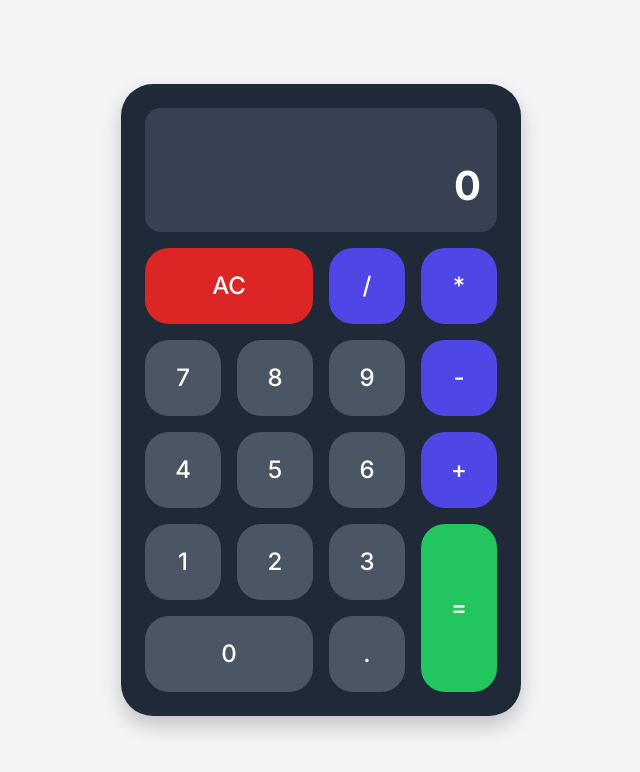
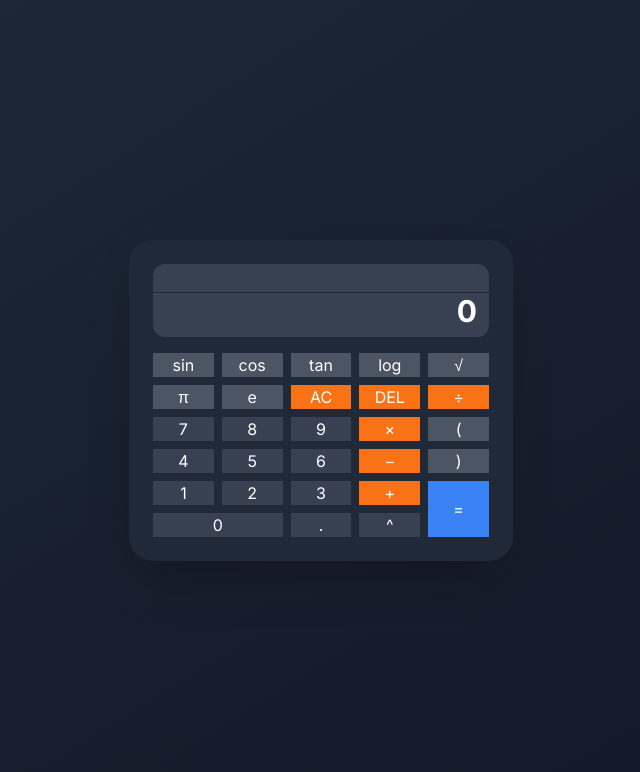
Before and after one commit to navneetsingh9135/calculator1, a plain HTML site: page index.html in a window 1280 px wide. Shown: the whole page, without its empty margins (319-959 px from the left). Drawn offline with nearby package versions, Linux system fonts and the light colour scheme.

Commit message:
Update index.html

```diff
--- a/index.html
+++ b/index.html
@@ -3,170 +3,168 @@
 <head>
     <meta charset="UTF-8">
     <meta name="viewport" content="width=device-width, initial-scale=1.0">
-    <title>Responsive Calculator</title>
-    <!-- Tailwind CSS CDN -->
+    <title>Scientific Calculator</title>
+    <link href="https://fonts.googleapis.com/css2?family=Inter:wght@400;600;700&display=swap" rel="stylesheet">
     <script src="https://cdn.tailwindcss.com"></script>
-    <!-- Custom styles and font -->
     <style>
-        @import url('https://fonts.googleapis.com/css2?family=Inter:wght@400;500;700&display=swap');
         body {
             font-family: 'Inter', sans-serif;
-            background-color: #f3f4f6;
-            display: flex;
-            justify-content: center;
-            align-items: center;
-            min-height: 100vh;
+            background: linear-gradient(to bottom right, #1f2937, #111827);
         }
-        .calculator {
-            background-color: #1f2937;
-            padding: 1.5rem;
-            border-radius: 2rem;
-            box-shadow: 0 10px 20px rgba(0, 0, 0, 0.2);
-            width: 95%;
-            max-width: 400px;
+        .calculator-grid {
+            display: grid;
+            grid-template-columns: repeat(5, 1fr);
+            gap: 0.5rem;
         }
-        .display {
-            background-color: #374151;
-            color: white;
-            padding: 1rem;
-            border-radius: 1rem;
-            text-align: right;
-            margin-bottom: 1rem;
-            word-wrap: break-word;
-            word-break: break-all;
-        }
-        .display-input {
-            font-size: 1.5rem;
-            min-height: 2rem;
-            opacity: 0.7;
-        }
-        .display-result {
-            font-size: 2.5rem;
-            font-weight: 700;
-        }
-        .btn {
-            background-color: #4b5563;
-            color: white;
-            font-size: 1.5rem;
-            font-weight: 500;
-            border-radius: 1.5rem;
-            padding: 1.25rem;
-            transition: background-color 0.2s ease-in-out;
-            cursor: pointer;
-            user-select: none;
-            display: flex;
-            justify-content: center;
-            align-items: center;
-        }
-        .btn:hover {
-            background-color: #6b7280;
-        }
-        .btn-operator {
-            background-color: #4f46e5;
-        }
-        .btn-operator:hover {
-            background-color: #6366f1;
-        }
-        .btn-clear {
-            background-color: #dc2626;
-        }
-        .btn-clear:hover {
-            background-color: #ef4444;
-        }
-        .btn-equals {
-            background-color: #22c55e;
-        }
-        .btn-equals:hover {
-            background-color: #4ade80;
+        .calculator-button {
+            @apply p-4 rounded-xl text-white font-semibold transition-transform transform hover:scale-105 active:scale-95 shadow-md;
         }
     </style>
 </head>
-<body class="bg-gray-100">
+<body class="flex items-center justify-center min-h-screen p-4 text-white">
 
-    <div class="calculator">
-        <!-- Display Section -->
-        <div class="display">
-            <div id="input-display" class="display-input"></div>
-            <div id="result-display" class="display-result">0</div>
+    <div class="calculator-container bg-gray-800 p-6 rounded-3xl shadow-2xl w-full max-w-sm">
+        <!-- Display -->
+        <div class="mb-4">
+            <input id="history-display" type="text" class="w-full text-right bg-gray-700 text-gray-400 text-sm px-3 pt-2 rounded-t-xl" value="" readonly>
+            <input id="main-display" type="text" class="w-full text-right bg-gray-700 text-white text-3xl font-bold px-3 pb-2 rounded-b-xl focus:outline-none" value="0" readonly>
         </div>
 
         <!-- Buttons Grid -->
-        <div class="grid grid-cols-4 gap-4">
-            <div class="btn btn-clear col-span-2" onclick="clearDisplay()">AC</div>
-            <div class="btn btn-operator" onclick="appendInput('/')">/</div>
-            <div class="btn btn-operator" onclick="appendInput('*')">*</div>
-            <div class="btn" onclick="appendInput('7')">7</div>
-            <div class="btn" onclick="appendInput('8')">8</div>
-            <div class="btn" onclick="appendInput('9')">9</div>
-            <div class="btn btn-operator" onclick="appendInput('-')">-</div>
-            <div class="btn" onclick="appendInput('4')">4</div>
-            <div class="btn" onclick="appendInput('5')">5</div>
-            <div class="btn" onclick="appendInput('6')">6</div>
-            <div class="btn btn-operator" onclick="appendInput('+')">+</div>
-            <div class="btn" onclick="appendInput('1')">1</div>
-            <div class="btn" onclick="appendInput('2')">2</div>
-            <div class="btn" onclick="appendInput('3')">3</div>
-            <div class="btn btn-equals row-span-2 flex items-center justify-center" onclick="calculate()">=</div>
-            <div class="btn col-span-2" onclick="appendInput('0')">0</div>
-            <div class="btn" onclick="appendInput('.')">.</div>
+        <div class="calculator-grid">
+            <!-- Row 1 (Scientific Functions) -->
+            <button class="calculator-button bg-gray-600" onclick="handleInput('sin(')">sin</button>
+            <button class="calculator-button bg-gray-600" onclick="handleInput('cos(')">cos</button>
+            <button class="calculator-button bg-gray-600" onclick="handleInput('tan(')">tan</button>
+            <button class="calculator-button bg-gray-600" onclick="handleInput('log(')">log</button>
+            <button class="calculator-button bg-gray-600" onclick="handleInput('sqrt(')">√</button>
+
+            <!-- Row 2 -->
+            <button class="calculator-button bg-gray-600" onclick="handleInput('π')">π</button>
+            <button class="calculator-button bg-gray-600" onclick="handleInput('e')">e</button>
+            <button class="calculator-button bg-orange-500" onclick="handleClear('AC')">AC</button>
+            <button class="calculator-button bg-orange-500" onclick="handleClear('DEL')">DEL</button>
+            <button class="calculator-button bg-orange-500" onclick="handleInput('/')">÷</button>
+
+            <!-- Row 3 -->
+            <button class="calculator-button bg-gray-700" onclick="handleInput('7')">7</button>
+            <button class="calculator-button bg-gray-700" onclick="handleInput('8')">8</button>
+            <button class="calculator-button bg-gray-700" onclick="handleInput('9')">9</button>
+            <button class="calculator-button bg-orange-500" onclick="handleInput('*')">×</button>
+            <button class="calculator-button bg-gray-600" onclick="handleInput('(')">(</button>
+
+            <!-- Row 4 -->
+            <button class="calculator-button bg-gray-700" onclick="handleInput('4')">4</button>
+            <button class="calculator-button bg-gray-700" onclick="handleInput('5')">5</button>
+            <button class="calculator-button bg-gray-700" onclick="handleInput('6')">6</button>
+            <button class="calculator-button bg-orange-500" onclick="handleInput('-')">−</button>
+            <button class="calculator-button bg-gray-600" onclick="handleInput(')')">)</button>
+
+            <!-- Row 5 -->
+            <button class="calculator-button bg-gray-700" onclick="handleInput('1')">1</button>
+            <button class="calculator-button bg-gray-700" onclick="handleInput('2')">2</button>
+            <button class="calculator-button bg-gray-700" onclick="handleInput('3')">3</button>
+            <button class="calculator-button bg-orange-500" onclick="handleInput('+')">+</button>
+            <button class="calculator-button bg-blue-500 row-span-2" onclick="calculateResult()">=</button>
+
+            <!-- Row 6 -->
+            <button class="calculator-button bg-gray-700 col-span-2" onclick="handleInput('0')">0</button>
+            <button class="calculator-button bg-gray-700" onclick="handleInput('.')">.</button>
+            <button class="calculator-button bg-gray-700" onclick="handleInput('^')">^</button>
+
         </div>
     </div>
 
     <script>
-        const inputDisplay = document.getElementById('input-display');
-        const resultDisplay = document.getElementById('result-display');
-        let currentInput = '';
-        let result = '0';
-        let equalsPressed = false;
+        const historyDisplay = document.getElementById('history-display');
+        const mainDisplay = document.getElementById('main-display');
+        let expression = '';
 
-        // Function to append characters to the input
-        function appendInput(value) {
-            // Reset state if a calculation was just completed
-            if (equalsPressed) {
-                currentInput = '';
-                equalsPressed = false;
+        const operations = {
+            '÷': '/',
+            '×': '*',
+            '−': '-',
+            'π': 'Math.PI',
+            'e': 'Math.E',
+            'sin(': 'Math.sin(',
+            'cos(': 'Math.cos(',
+            'tan(': 'Math.tan(',
+            'log(': 'Math.log10(', // Using log10 for common log
+            'sqrt(': 'Math.sqrt(',
+            '^': '**'
+        };
+
+        function handleInput(value) {
+            // If the display is '0' and the new input is not an operator or '.'
+            if (mainDisplay.value === '0' && !['+', '-', '*', '/', '.', 'sin(', 'cos(', 'tan(', 'log(', 'sqrt(', '^'].includes(value)) {
+                mainDisplay.value = value;
+            } else {
+                mainDisplay.value += value;
             }
-
-            // Prevent multiple operators in a row
-            const lastChar = currentInput.slice(-1);
-            if (['+', '-', '*', '/'].includes(value) && ['+', '-', '*', '/'].includes(lastChar)) {
-                currentInput = currentInput.slice(0, -1) + value;
-            } else {
-                currentInput += value;
-            }
-
-            // Update the display
-            inputDisplay.textContent = currentInput || '0';
+            expression += operations[value] || value;
+            historyDisplay.value = mainDisplay.value.replace(/sin|cos|tan|log|sqrt/g, (match) => {
+                return match.slice(0, 3);
+            });
         }
 
-        // Function to clear the display and state
-        function clearDisplay() {
-            currentInput = '';
-            result = '0';
-            equalsPressed = false;
-            inputDisplay.textContent = '';
-            resultDisplay.textContent = '0';
+        function handleClear(type) {
+            if (type === 'AC') {
+                mainDisplay.value = '0';
+                historyDisplay.value = '';
+                expression = '';
+            } else if (type === 'DEL') {
+                mainDisplay.value = mainDisplay.value.slice(0, -1);
+                expression = expression.slice(0, -1);
+                if (mainDisplay.value === '') {
+                    mainDisplay.value = '0';
+                }
+            }
         }
 
-        // Function to perform the calculation
-        function calculate() {
-            if (currentInput === '') {
-                return;
-            }
+        function calculateResult() {
+            try {
+                // Replace functions with Math. functions for evaluation
+                const safeExpression = expression.replace(/sin\(/g, 'Math.sin(')
+                                                 .replace(/cos\(/g, 'Math.cos(')
+                                                 .replace(/tan\(/g, 'Math.tan(')
+                                                 .replace(/log\(/g, 'Math.log10(')
+                                                 .replace(/sqrt\(/g, 'Math.sqrt(')
+                                                 .replace(/π/g, 'Math.PI')
+                                                 .replace(/e/g, 'Math.E');
 
-            try {
-                // Use the built-in eval() function to calculate the result
-                // Note: In a real-world app, for security, a custom parser should be used instead of eval().
-                result = eval(currentInput).toString();
-                resultDisplay.textContent = result;
-                inputDisplay.textContent = currentInput + ' =';
-                currentInput = result; // Set current input to the result for further calculations
-                equalsPressed = true;
+                const result = eval(safeExpression);
+                historyDisplay.value = mainDisplay.value + ' =';
+                mainDisplay.value = result;
+                expression = result.toString();
             } catch (error) {
-                resultDisplay.textContent = 'Error';
-                equalsPressed = true;
+                historyDisplay.value = '';
+                mainDisplay.value = 'Error';
+                expression = '';
             }
         }
+
+        // Handle keyboard input
+        document.addEventListener('keydown', (e) => {
+            const key = e.key;
+            if ((key >= '0' && key <= '9') || key === '.') {
+                handleInput(key);
+            } else if (key === '+') {
+                handleInput('+');
+            } else if (key === '-') {
+                handleInput('−');
+            } else if (key === '*') {
+                handleInput('×');
+            } else if (key === '/') {
+                handleInput('÷');
+            } else if (key === 'Enter' || key === '=') {
+                calculateResult();
+            } else if (key === 'Backspace') {
+                handleClear('DEL');
+            } else if (key === 'Escape') {
+                handleClear('AC');
+            }
+        });
+
     </script>
 </body>
 </html>
```
